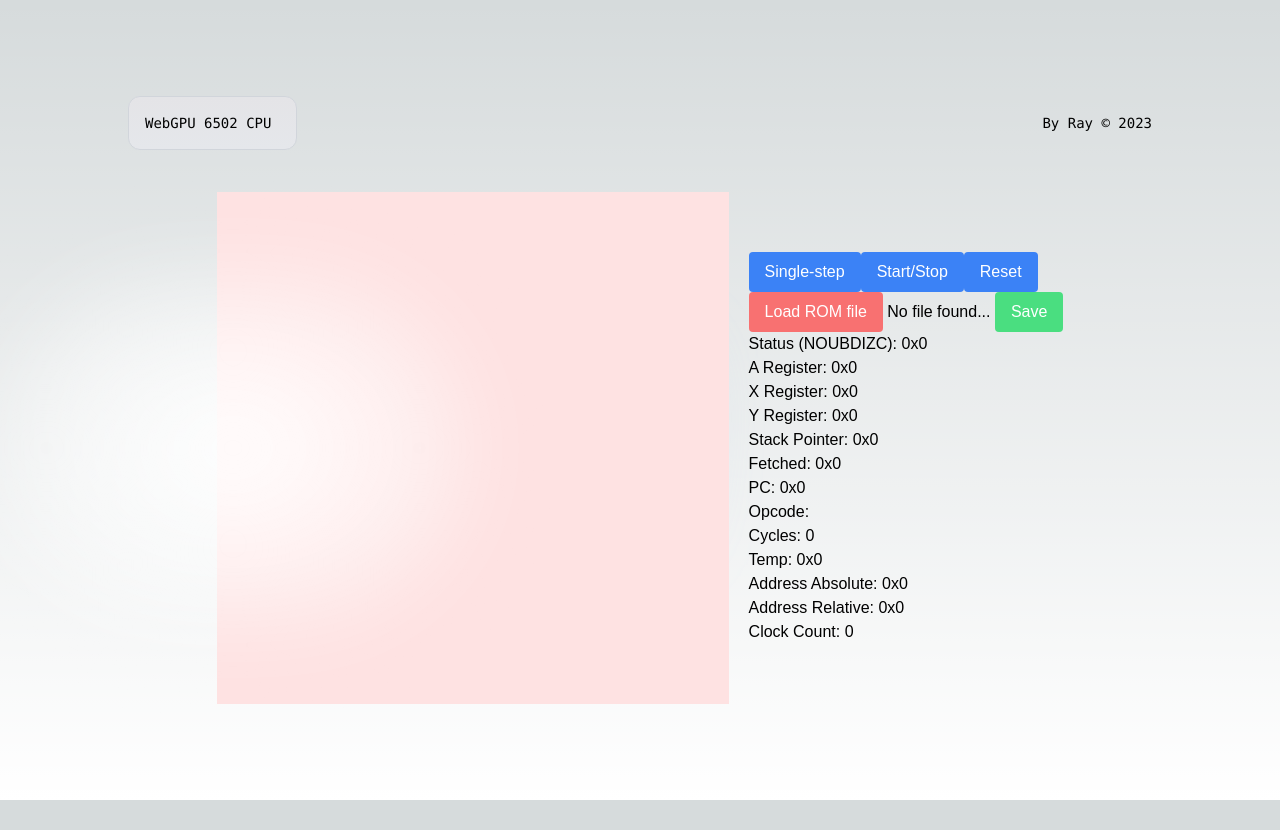
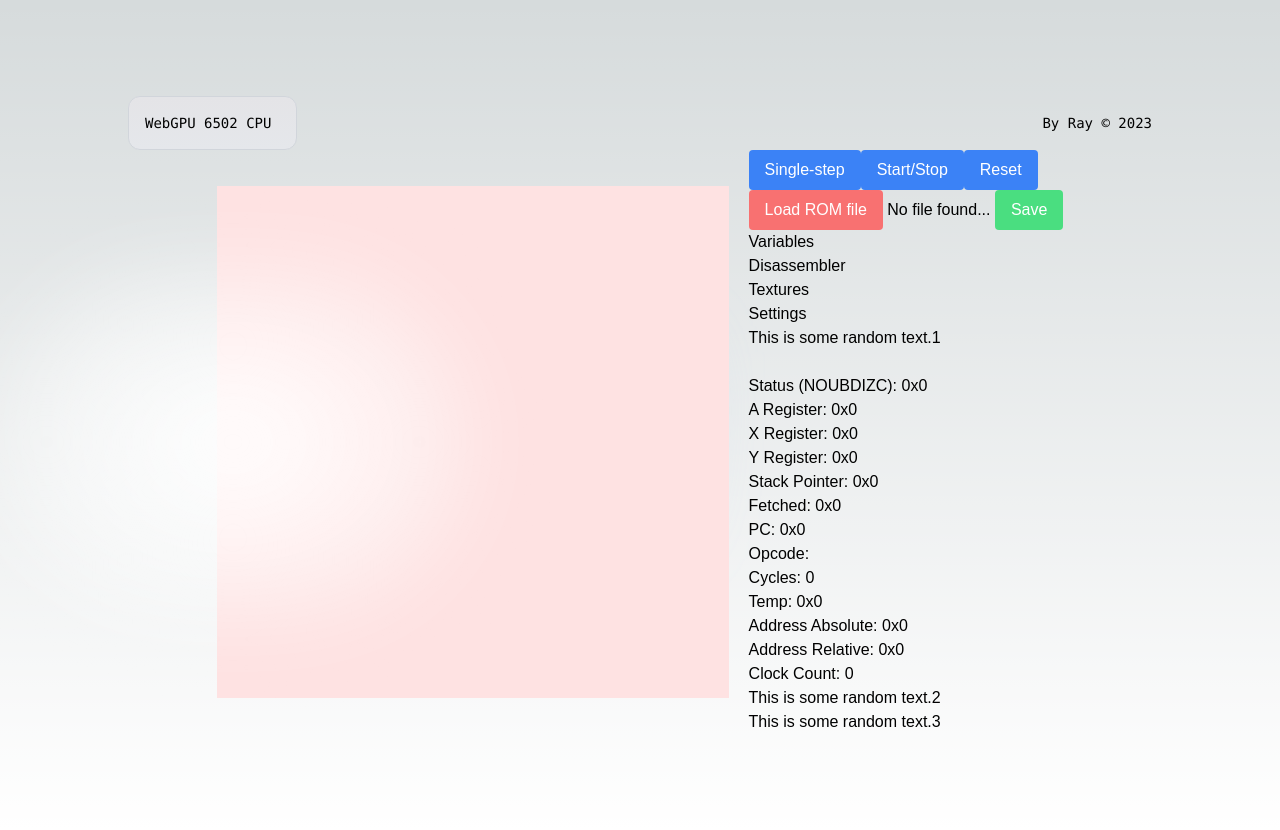
Before and after one commit to RaymondBello/echelon, a Next.js app: page / in a window 1280 px wide. Before the commit the page ends 800 px from the top, so only its background shows below. Built offline with nearby package versions, Linux system fonts and the light colour scheme; no server answers; a web font is replaced by a local one.

Commit message:
adding tabs

```diff
--- a/src/app/globals.css
+++ b/src/app/globals.css
@@ -16,6 +16,7 @@
   }
 }
 
+
 body {
   color: rgb(var(--foreground-rgb));
   background: linear-gradient(
--- a/src/components/webgpu-canvas.tsx
+++ b/src/components/webgpu-canvas.tsx
@@ -4,6 +4,9 @@ import useSWR from "swr";
 import Bus from "./bus";
 
 let nes = new Bus();
+
+
+
 
 
 export default function WebGPUCanvas() {
@@ -40,9 +43,30 @@ export default function WebGPUCanvas() {
     clock_cnt: 0x00
   });
 
+
+  // This function resets the CPU and updates the emulation state
   const reset_cpu = () => {
     nes.cpu.reset();
+
+    // update the emulation state with the current CPU state
+    setEmuStage(prevState => ({
+      ...prevState,
+      status_reg: nes.cpu.status, // update the status register
+      pc: nes.cpu.pc, // update the program counter
+      a_reg: nes.cpu.a, // update the accumulator register
+      x_reg: nes.cpu.x, // update the x register
+      y_reg: nes.cpu.y, // update the y register
+      stkp: nes.cpu.stkp, // update the stack pointer
+      fetched: nes.cpu.fetched, // update the fetched value
+      opcode: nes.cpu.lookup[nes.cpu.opcode].name, // update the current opcode
+      cycles: nes.cpu.cycles, // update the number of cycles remaining
+      temp: nes.cpu.temp, // update the temporary variable
+      addr_abs: nes.cpu.addr_abs, // update the absolute address
+      addr_rel: nes.cpu.addr_rel, // update the relative address
+      clock_cnt: nes.cpu.clock_count // update the clock count
+    }));
   }
+
 
   // This function clocks the CPU and updates the emulation state
   const clock_cpu = () => {
@@ -74,7 +98,6 @@ export default function WebGPUCanvas() {
     }));
 
   }
-
 
 
   if (data && data.shaderData) {
@@ -398,8 +421,7 @@ export default function WebGPUCanvas() {
         "lg:grid-cols-4": On large screens, sets the grid to have 4 columns
         "lg:text-left": On large screens, aligns the text to the left */}
 
-        <p>
-
+        <div>
           <button className="bg-blue-500 hover:bg-blue-700 text-white py-2 px-4 rounded" onClick={() => clock_cpu()}>
             Single-step
           </button>
@@ -411,7 +433,6 @@ export default function WebGPUCanvas() {
           </button>
           <br />
 
-
           <button className="bg-red-400 hover:bg-red-700 text-white py-2 px-4 rounded">
             Load ROM file
           </button>
@@ -420,6 +441,26 @@ export default function WebGPUCanvas() {
             Save
           </button>
 
+
+        </div>
+
+
+        <div className="tabs-container">
+
+          <ul aria-labelledby="tabs-title">
+            <li><a id="tab-1" href="#variables"> Variables </a></li>
+            <li><a id="tab-2" href="#disassembler"> Disassembler </a></li>
+            <li><a id="tab-4" href="#textures"> Textures </a></li>
+            <li><a id="tab-3" href="#settings"> Settings </a></li>
+          </ul>
+
+          <div className="tabs__panels flow">
+            <div id="variables" aria-labelledby="tab-1">
+              <p>This is some random text.1</p>
+
+            </div>
+
+            <div id="disassembler" aria-labelledby="tab-2">
               <br />
               Status (NOUBDIZC): {"0x" + emuState.status_reg.toString(16).toUpperCase()}
 
@@ -444,7 +485,21 @@ export default function WebGPUCanvas() {
               Address Relative: {toHexExpression(emuState.addr_rel)}
               <br />
               Clock Count: {emuState.clock_cnt}
-        </p>
+
+            </div>
+
+            <div id="textures" aria-labelledby="tab-3">
+              <p>This is some random text.2</p>
+
+            </div>
+
+            <div id="settings" aria-labelledby="tab-4">
+              <p>This is some random text.3</p>
+
+            </div>
+          </div>
+
+        </div>
 
       </div>
 
```
Lines whose indentation alone changed are shown as unchanged.
